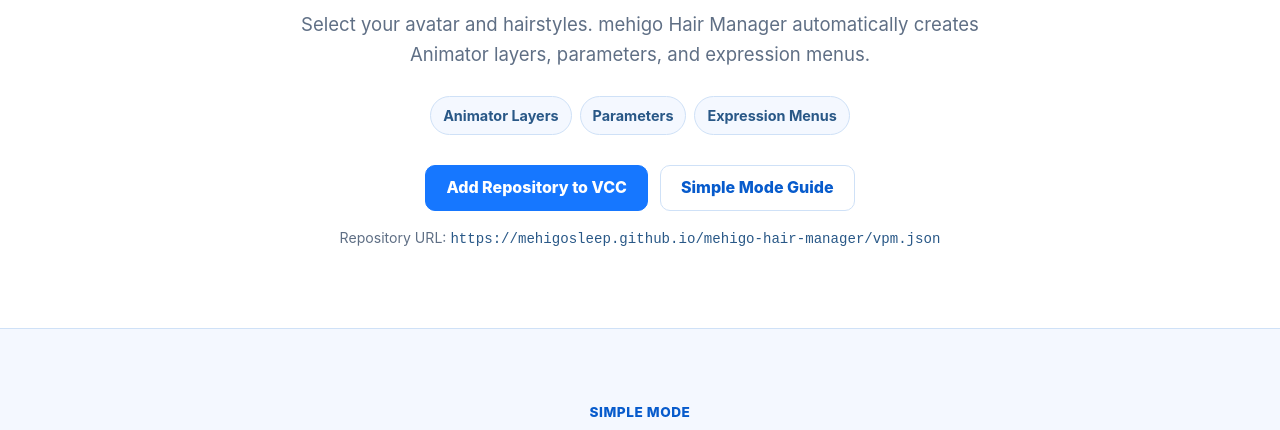
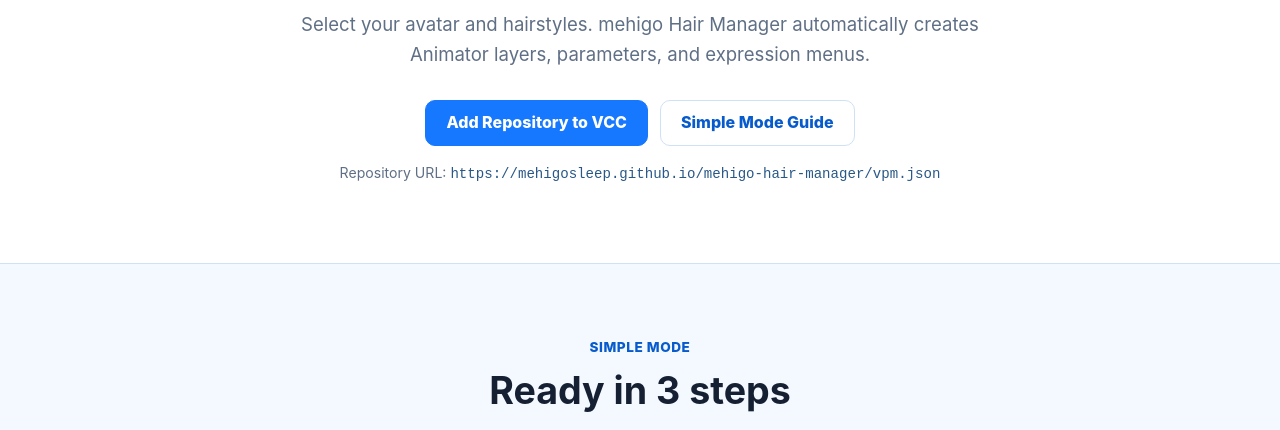
Before and after one commit to mehigosleep/mehigo-hair-manager, a website: page Website/index.html in a window 1280 px wide. Shown: the part 357-787 px from the top of the page. Drawn offline with Linux system fonts and the light colour scheme.

Commit message:
Remove generated setup badges from landing page

```diff
--- a/Website/index.html
+++ b/Website/index.html
@@ -49,11 +49,6 @@
       <span class="eyebrow">Unity Editor Tool · v1.2.0</span>
       <h1>Easy hairstyle control for VRChat</h1>
       <p class="lead">Select your avatar and hairstyles. mehigo Hair Manager automatically creates Animator layers, parameters, and expression menus.</p>
-      <div class="generated" aria-label="Automatically generated setup">
-        <span>Animator Layers</span>
-        <span>Parameters</span>
-        <span>Expression Menus</span>
-      </div>
       <div class="actions">
         <a class="button primary" href="vcc://vpm/addRepo?url=https%3A%2F%2Fmehigosleep.github.io%2Fmehigo-hair-manager%2Fvpm.json">Add Repository to VCC</a>
         <a class="button" href="https://github.com/mehigosleep/mehigo-hair-manager/blob/main/docs/SIMPLE_MODE_GUIDE_EN.md">Simple Mode Guide</a>
--- a/Website/styles.css
+++ b/Website/styles.css
@@ -66,24 +66,6 @@ h2 { margin: 8px 0 12px; font-size: clamp(1.7rem, 4vw, 2.35rem); line-height: 1.
 h3 { margin: 0 0 8px; font-size: 1.15rem; }
 p { margin-top: 0; }
 .lead { max-width: 740px; margin: 0 auto; color: var(--muted); font-size: 1.16rem; }
-
-.generated {
-  display: flex;
-  flex-wrap: wrap;
-  justify-content: center;
-  gap: 8px;
-  margin: 26px auto 0;
-}
-
-.generated span {
-  padding: 7px 12px;
-  border: 1px solid var(--line);
-  border-radius: 999px;
-  background: var(--surface);
-  color: #295887;
-  font-size: .9rem;
-  font-weight: 700;
-}
 
 .actions { display: flex; flex-wrap: wrap; justify-content: center; gap: 12px; margin: 30px 0 16px; }
 .button {
```
Also changed, not shown: Website/ja/index.html (+0 -5 lines).
